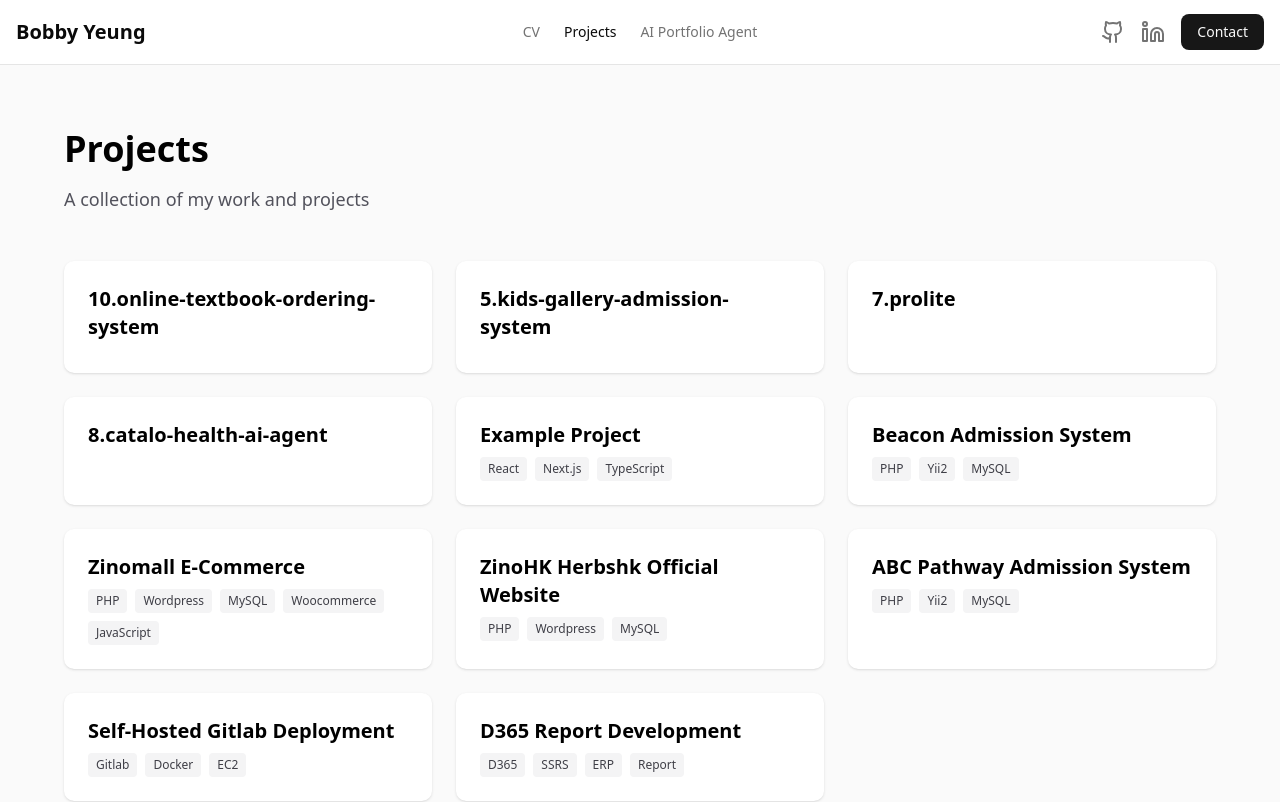
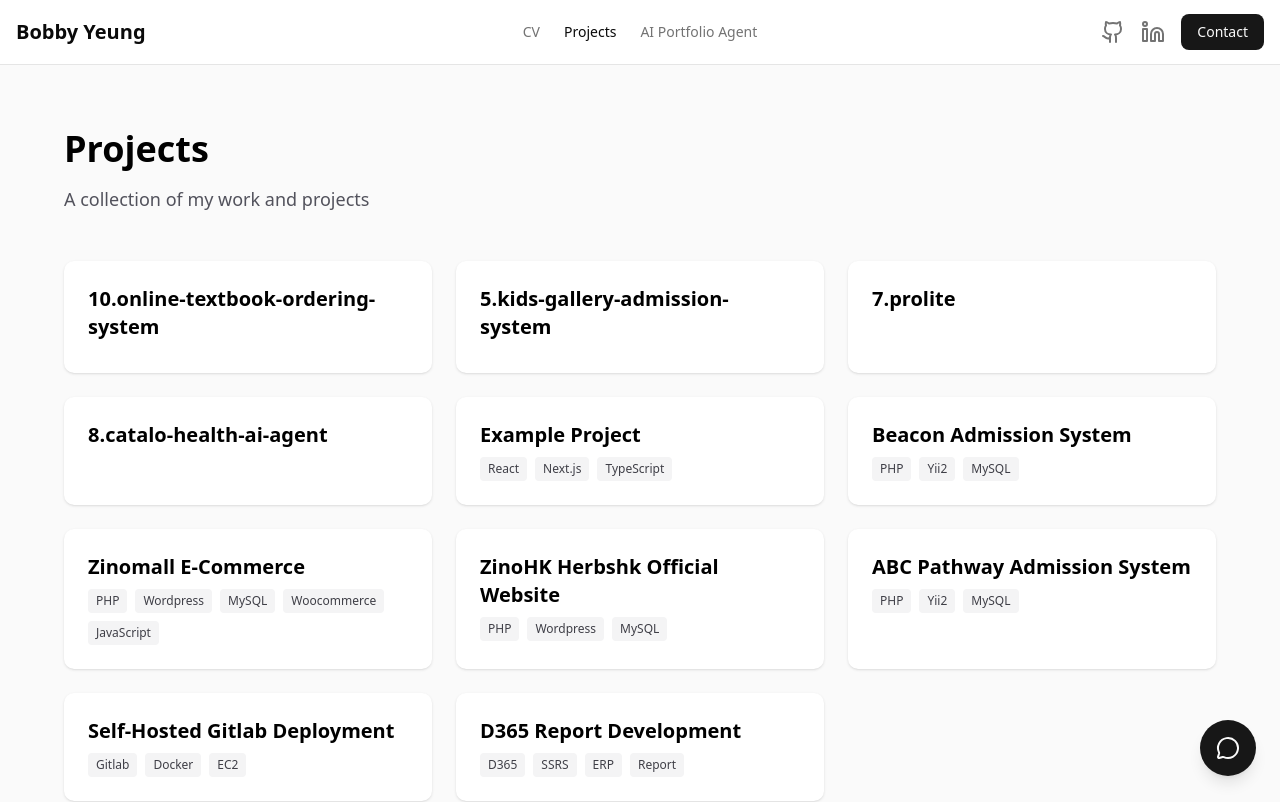
Before and after one commit to bobbyyng/portfolio, a Next.js app: page /projects in a window 1280 px wide. Shown: the top 802 px of the page. Built offline with nearby package versions, Linux system fonts and the light colour scheme.

Commit message:
Add ChatButton component and integrate it into Home and Projects pages for improved user access to chat feature.

```diff
--- a/app/page.tsx
+++ b/app/page.tsx
@@ -1,5 +1,6 @@
 import { HeroSection } from "@/components/hero-section";
 import { ContentSection } from "@/components/content-section";
+import { ChatButton } from "@/components/chat-button";
 
 export default function Home() {
   return (
@@ -7,6 +8,8 @@ export default function Home() {
       <HeroSection />
 
       <ContentSection />
+
+      <ChatButton />
     </main>
   );
 }
--- a/app/projects/page.tsx
+++ b/app/projects/page.tsx
@@ -1,5 +1,6 @@
 import Link from "next/link";
 import { getAllProjects } from "@/lib/projects";
+import { ChatButton } from "@/components/chat-button";
 
 export default function ProjectsPage() {
   const projects = getAllProjects();
@@ -54,6 +55,8 @@ export default function ProjectsPage() {
           </div>
         )}
       </div>
+
+      <ChatButton />
     </div>
   );
 }
--- /dev/null
+++ b/components/chat-button.tsx
@@ -0,0 +1,24 @@
+"use client";
+
+import { useRouter } from "next/navigation";
+import { MessageCircle } from "lucide-react";
+import { Button } from "@/components/ui/button";
+
+export function ChatButton() {
+  const router = useRouter();
+
+  const handleClick = () => {
+    router.push("/chat");
+  };
+
+  return (
+    <Button
+      onClick={handleClick}
+      size="icon"
+      className="fixed bottom-6 right-6 z-50 rounded-full size-14 shadow-lg hover:shadow-xl transition-all hover:scale-110 bg-primary text-primary-foreground"
+      aria-label="Open chat"
+    >
+      <MessageCircle className="size-6" />
+    </Button>
+  );
+}
```
